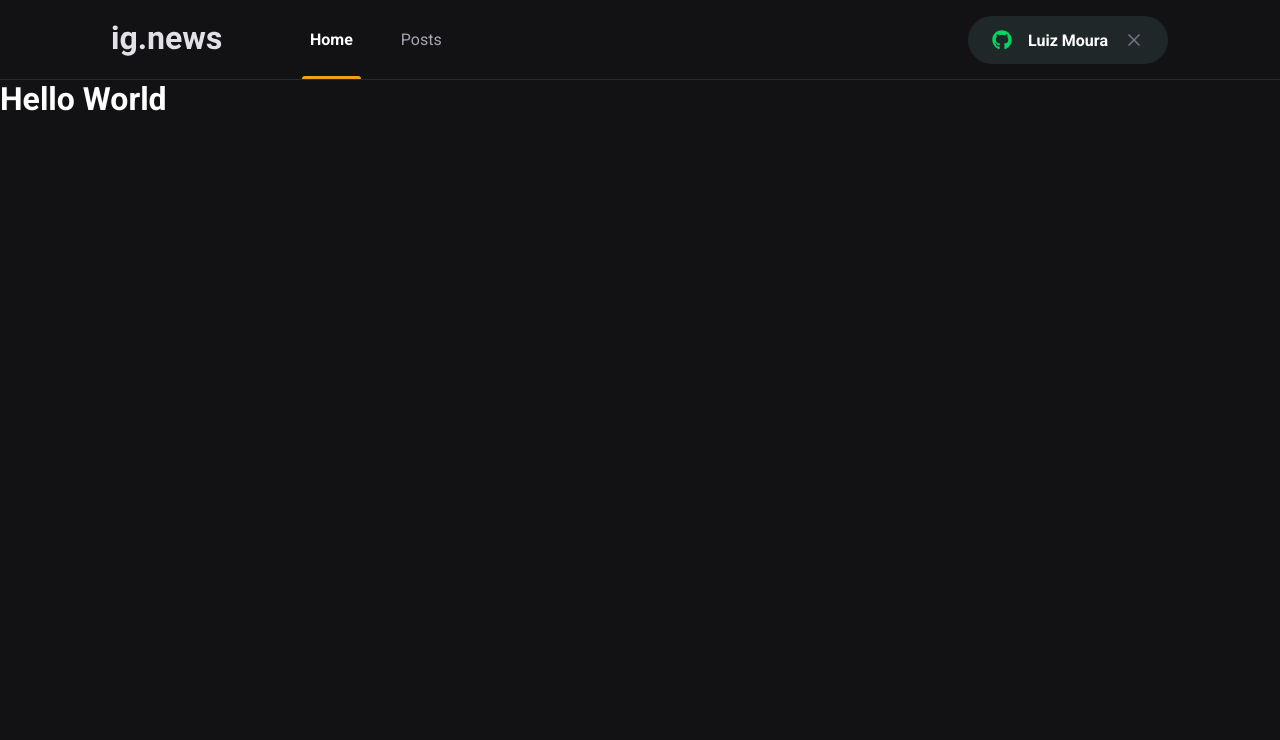
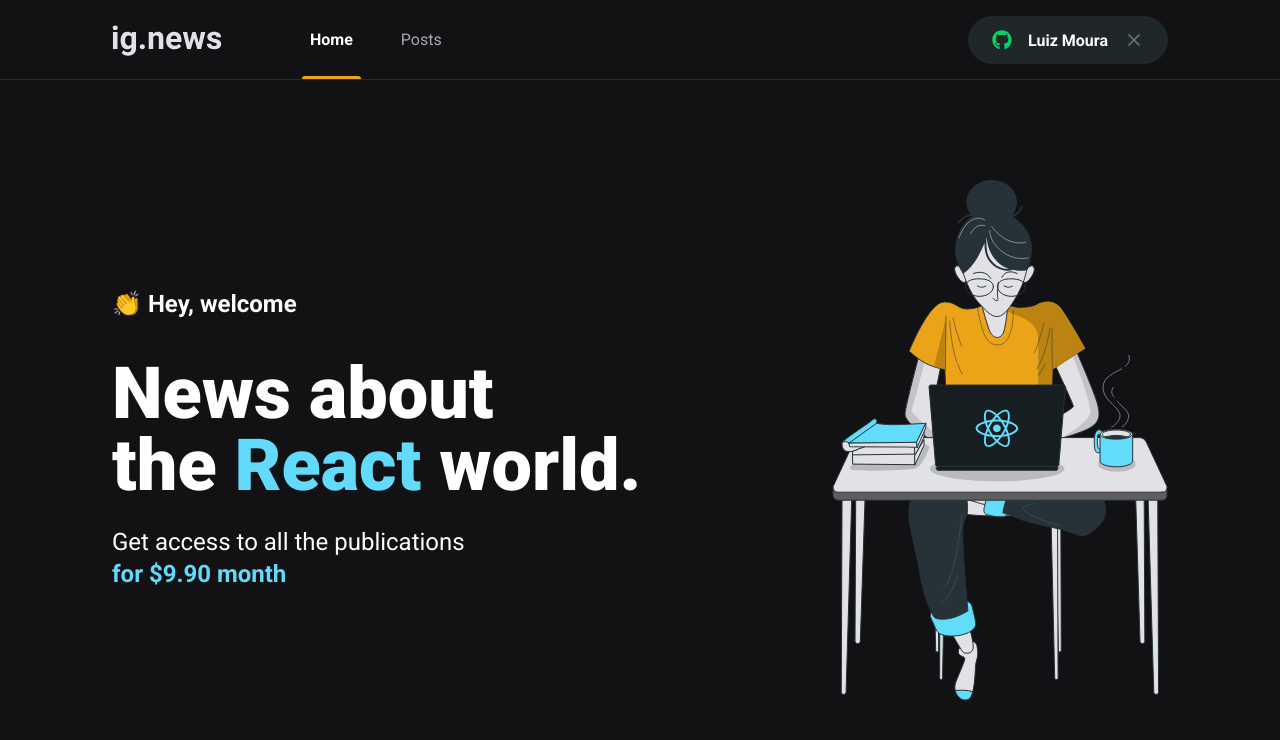
Before and after one commit to luiz-moura/ignews-nextjs, a Next.js app: page / in a window 1280 px wide. Shown: the top 740 px of the page. Built offline with nearby package versions, Linux system fonts and the light colour scheme.

Commit message:
feat: create home page

```diff
--- /dev/null
+++ b/src/pages/home.module.scss
@@ -0,0 +1,41 @@
+.contentContainer {
+  max-width: 1120px;
+  margin: 0 auto;
+  padding: 0 2rem;
+  height: calc(100vh - 5rem);
+
+  display: flex;
+  align-items: center;
+  justify-content: space-between;
+}
+
+.hero {
+  max-height: 600px;
+
+  > span {
+    font-size: 1.5rem;
+    font-weight: bold;
+  }
+
+  h1 {
+    font-size: 4.5rem;
+    line-height: 4.5rem;
+    font-weight: 900;
+    margin-top: 2.5rem;
+
+    span {
+      color: var(--cyan-500);
+    }
+  }
+
+  p {
+    font-size: 1.5rem;
+    line-height: 2rem;
+    margin-top: 1.5rem;
+
+    span {
+      color: var(--cyan-500);
+      font-weight: bold;
+    }
+  }
+}
--- a/src/pages/index.tsx
+++ b/src/pages/index.tsx
@@ -1,14 +1,27 @@
-import Head from 'next/head';
+import Head from "next/head";
+
+import styles from "./home.module.scss";
 
 export default function Home() {
   return (
     <>
       <Head>
-        <title>Início | ig.news</title>
+        <title>Home | ig.news</title>
       </Head>
-      <h1>
-        Hello World
-      </h1>
+      <main className={styles.contentContainer}>
+        <section className={styles.hero}>
+          <span>👏 Hey, welcome</span>
+          <h1>
+            News about <br /> the <span>React</span> world.
+          </h1>
+          <p>
+            Get access to all the publications <br />
+            <span>for $9.90 month</span>
+          </p>
+        </section>
+
+        <img src="/images/avatar.svg" alt="Girl coding" />
+      </main>
     </>
   );
 }
```
